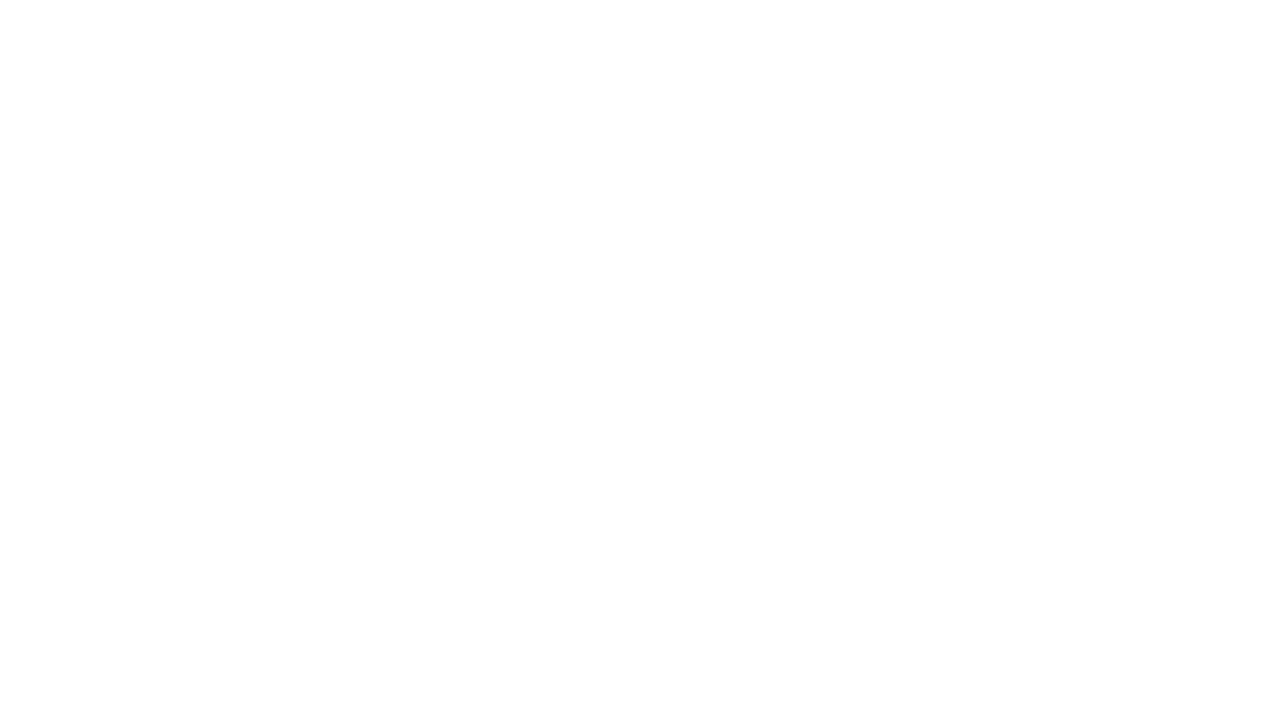
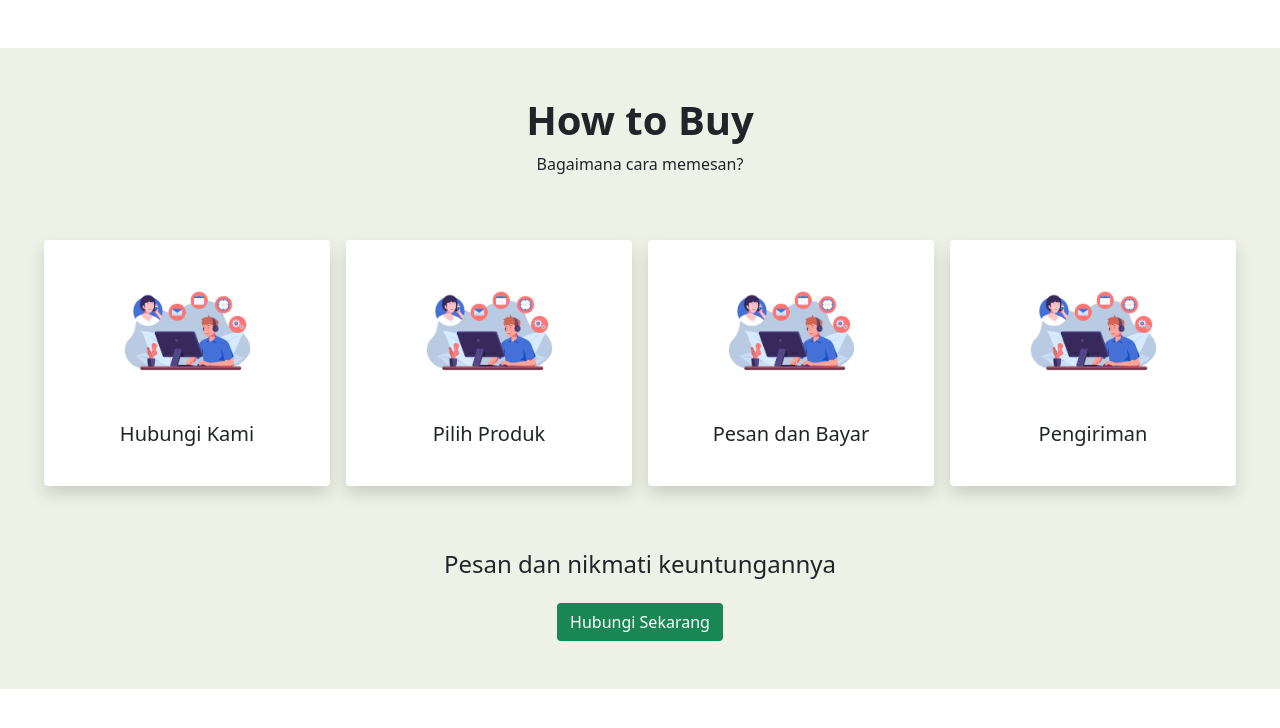
Before and after one commit to synrgy-5-fsw-1-cihuy/synrgy-5-medusa-cihuy, a plain HTML site: page index.html in a window 1280 px wide. Drawn offline with nearby package versions, Linux system fonts and the light colour scheme.

Commit message:
add how to buy section

```diff
--- /dev/null
+++ b/css/style.css
@@ -0,0 +1,3 @@
+.howtobuy {
+  background-color: #eef2e6;
+}
--- a/index.html
+++ b/index.html
@@ -5,12 +5,47 @@
     <meta http-equiv="X-UA-Compatible" content="IE=edge" />
     <meta name="viewport" content="width=device-width, initial-scale=1.0" />
     <link href="https://cdn.jsdelivr.net/npm/bootstrap@5.0.2/dist/css/bootstrap.min.css" rel="stylesheet" integrity="sha384-EVSTQN3/azprG1Anm3QDgpJLIm9Nao0Yz1ztcQTwFspd3yD65VohhpuuCOmLASjC" crossorigin="anonymous" />
+    <link rel="stylesheet" href="css/style.css" />
     <title>Document</title>
   </head>
   <body>
     <!-- Nav Promo -->
     <!-- Carousel -->
     <!-- FAQ -->
+    <section id="howtobuy">
+      <div class="container-xxl px-5 py-5 my-5 text-center howtobuy">
+        <h1 class="display-6 fw-bold">How to Buy</h1>
+        <p class="pb-3">Bagaimana cara memesan?</p>
+        <div class="row my-5">
+          <div class="col mx-2 px-3 shadow p-3 bg-body rounded">
+            <div class="container">
+              <img class="py-4" src="asset/calling_ppl.jpg" alt="" style="height: 150px" />
+              <h5 class="py-3">Hubungi Kami</h5>
+            </div>
+          </div>
+          <div class="col mx-2 px-3 shadow p-3 bg-body rounded">
+            <div class="container">
+              <img class="py-4" src="asset/calling_ppl.jpg" alt="" style="height: 150px" />
+              <h5 class="py-3">Pilih Produk</h5>
+            </div>
+          </div>
+          <div class="col mx-2 px-3 shadow p-3 bg-body rounded">
+            <div class="container">
+              <img class="py-4" src="asset/calling_ppl.jpg" alt="" style="height: 150px" />
+              <h5 class="py-3">Pesan dan Bayar</h5>
+            </div>
+          </div>
+          <div class="col mx-2 px-3 shadow p-3 bg-body rounded">
+            <div class="container">
+              <img class="py-4" src="asset/calling_ppl.jpg" alt="" style="height: 150px" />
+              <h5 class="py-3">Pengiriman</h5>
+            </div>
+          </div>
+        </div>
+        <h4 class="text-center py-3">Pesan dan nikmati keuntungannya</h4>
+        <button href="#" type="button" class="btn bg-success text-white align-self-center">Hubungi Sekarang</button>
+      </div>
+    </section>
     <!-- Footer -->
   </body>
 </html>
```
Also changed, not shown: asset/calling_ppl.jpg (added).
